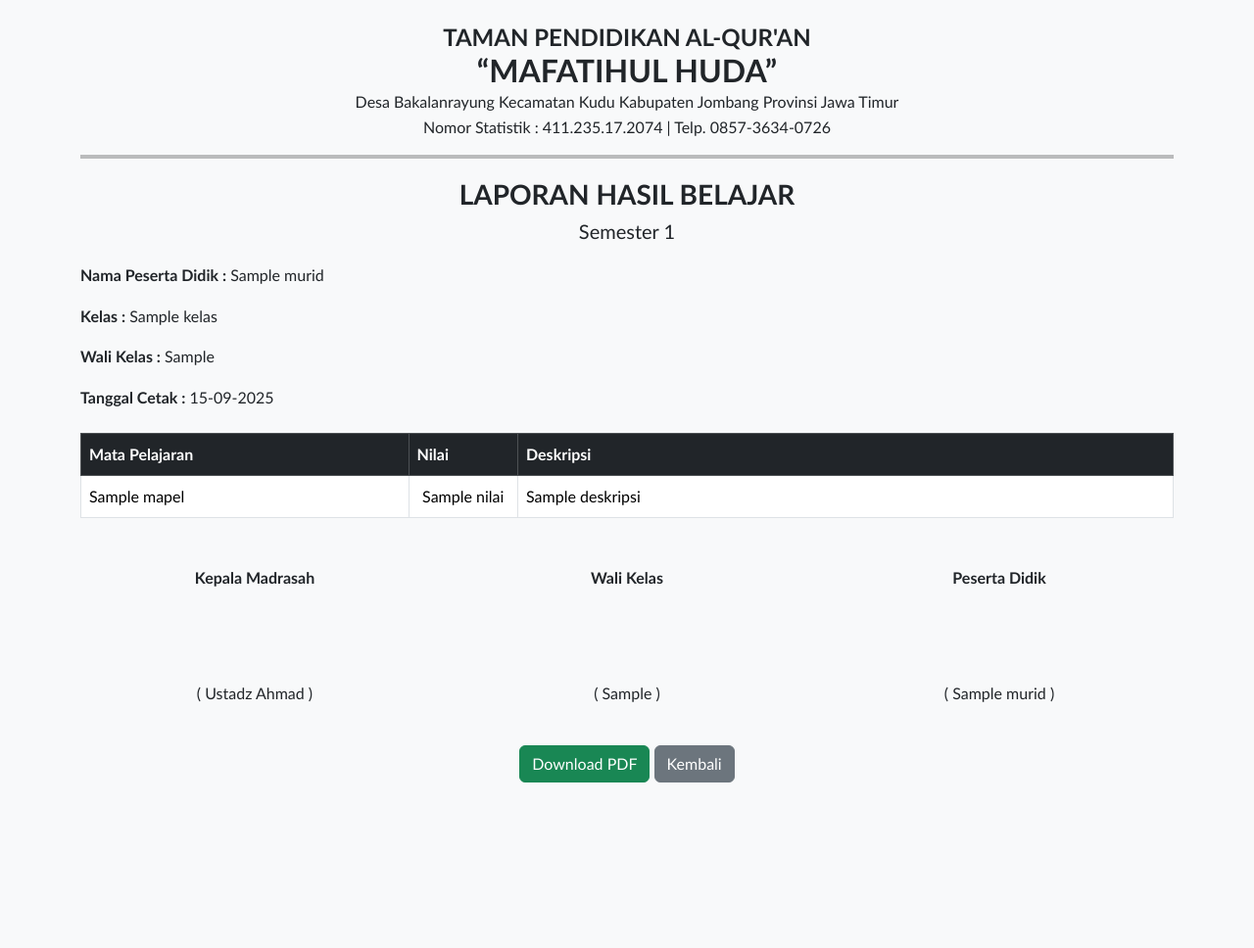
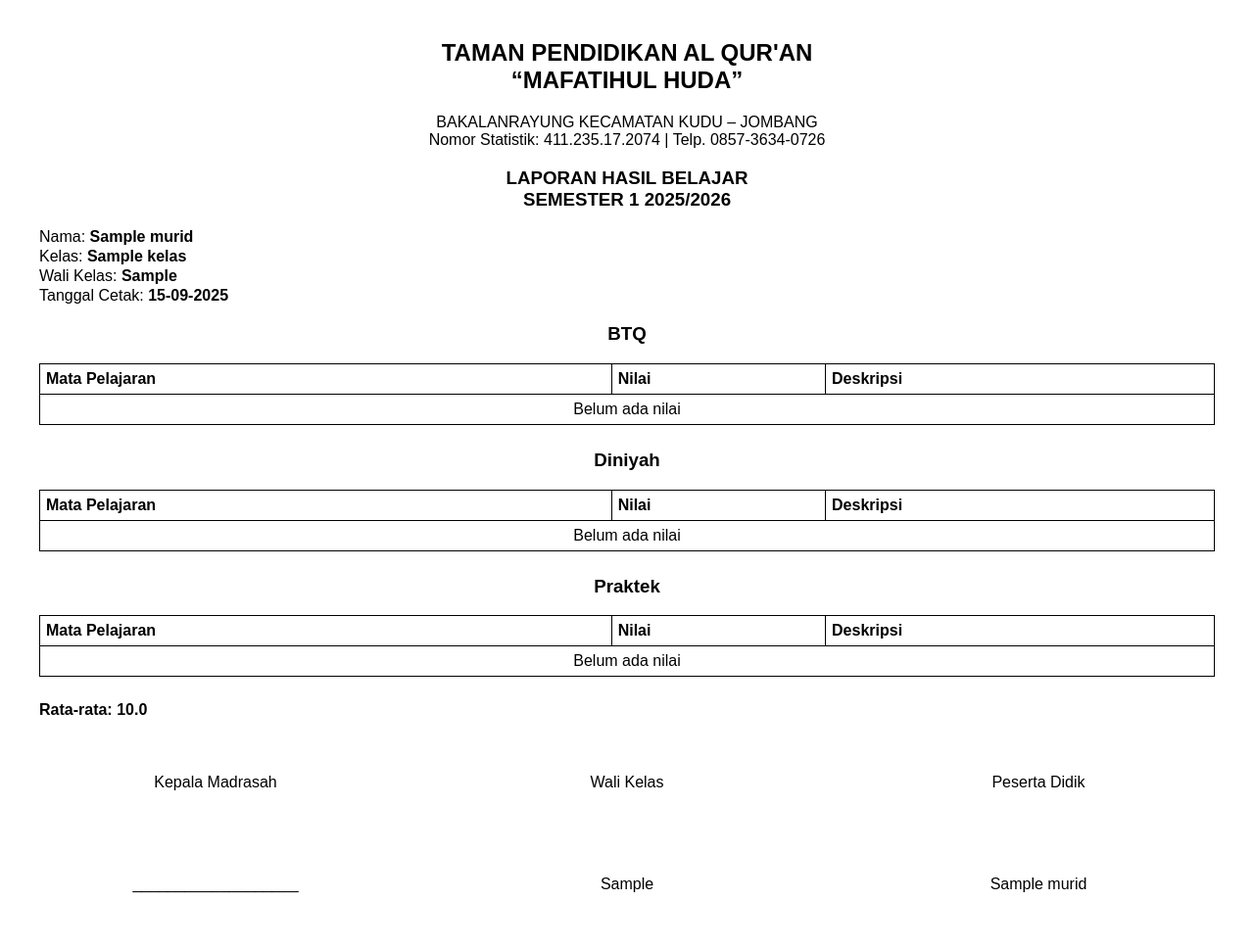
Before and after one commit to ulumuddin87/gitHubRailway, a Flask app: page /rapot/1/1 in a window 1280 px wide. Shown: the whole page at 98% size. Before the commit the page ends 799 px from the top, so only its background shows below. Run offline with Flask 3, Linux system fonts and the light colour scheme; a database or web service that is not in the repository returns one stand-in record (values such as "Sample title"); some libraries are stand-ins or nearby versions.

Commit message:
rapot goo

```diff
--- a/app.py
+++ b/app.py
@@ -498,22 +498,38 @@
         if not murid:
             return "Murid tidak ditemukan", 404
 
-        # Ambil nilai sesuai semester
+        # Tahun ajaran otomatis
+        now = datetime.now()
+        if now.month >= 7:
+            tahun_ajaran = f"{now.year}/{now.year + 1}"
+        else:
+            tahun_ajaran = f"{now.year - 1}/{now.year}"
+
+        # Ambil nilai sesuai semester + kategori mapel
+        # Asumsikan table 'mapel' ada kolom 'kategori' (BTQ, Diniyah, Praktek)
         cur.execute("""
-            SELECT n.nilai, n.deskripsi, m.nama AS mapel
-            FROM nilai n
-            JOIN mapel m ON m.id = n.mapel_id
-            WHERE n.murid_id = %s AND n.semester = %s
-            ORDER BY m.nama ASC
-        """, (murid_id, semester))
-        nilai_list = cur.fetchall()
+            SELECT n.nilai, n.deskripsi, m.nama AS mapel, m.kategori
+            FROM mapel m
+            LEFT JOIN nilai n
+                ON n.mapel_id = m.id AND n.murid_id = %s AND n.semester = %s AND n.tahun_ajaran = %s
+            ORDER BY m.kategori ASC, m.nama ASC
+        """, (murid_id, semester, tahun_ajaran))
+        nilai_list = []
+        for row in cur.fetchall():
+            nilai_list.append({
+                "mapel": row["mapel"],
+                "nilai": row["nilai"] if row["nilai"] is not None else 0,
+                "deskripsi": row["deskripsi"] if row["deskripsi"] else "Belum ada deskripsi",
+                "kategori": row["kategori"] if row["kategori"] else "Lain-lain"
+            })
 
         return render_template(
             "rapot.html",
             murid=murid,
             nilai_list=nilai_list,
             semester=semester,
-            now=datetime.now()
+            tahun_ajaran=tahun_ajaran,
+            now=now
         )
     finally:
         conn.close()
--- a/templates/rapot.html
+++ b/templates/rapot.html
@@ -2,96 +2,107 @@
 <html lang="id">
 <head>
     <meta charset="UTF-8">
-    <title>Rapot Semester {{ semester|default('') }}</title>
-    <link href="https://cdn.jsdelivr.net/npm/bootstrap@5.3.2/dist/css/bootstrap.min.css" rel="stylesheet">
+    <title>Rapot {{ murid.nama }} - Semester {{ semester }}</title>
     <style>
-        body { font-family: 'Calibri', sans-serif; line-height: 1.6; }
-        .kop-surat { text-align: center; margin-bottom: 20px; }
-        .kop-surat hr { border: 2px solid black; }
-        .rapot-title { text-align: center; margin: 20px 0; }
-        .table th, .table td { vertical-align: middle; }
+        body {
+            font-family: Arial, sans-serif;
+            margin: 40px;
+        }
+        h2, h3 {
+            text-align: center;
+        }
+        table {
+            width: 100%;
+            border-collapse: collapse;
+            margin-bottom: 25px;
+        }
+        th, td {
+            border: 1px solid #000;
+            padding: 6px;
+            text-align: left;
+        }
+        .center {
+            text-align: center;
+        }
+        .header-info p {
+            margin: 2px 0;
+        }
+        .ttd {
+            display: flex;
+            justify-content: space-between;
+            margin-top: 40px;
+        }
+        .ttd div {
+            width: 30%;
+            text-align: center;
+        }
     </style>
 </head>
-<body class="bg-light">
+<body>
 
-<div class="container py-4">
+    <h2>TAMAN PENDIDIKAN AL QUR'AN <br>“MAFATIHUL HUDA”</h2>
+    <p class="center">BAKALANRAYUNG KECAMATAN KUDU – JOMBANG<br>
+    Nomor Statistik: 411.235.17.2074 | Telp. 0857-3634-0726</p>
 
-    <!-- Kop Surat -->
-    <div class="kop-surat">
-        <h4 class="mb-0"><b>TAMAN PENDIDIKAN AL-QUR'AN</b></h4>
-        <h2 class="mb-0"><b>“MAFATIHUL HUDA”</b></h2>
-        <p class="mb-0">Desa Bakalanrayung Kecamatan Kudu Kabupaten Jombang Provinsi Jawa Timur</p>
-        <p class="mb-0">Nomor Statistik : 411.235.17.2074 | Telp. 0857-3634-0726</p>
-        <hr>
+    <h3>LAPORAN HASIL BELAJAR<br>SEMESTER {{ semester }} {{ tahun_ajaran }}</h3>
+
+    <div class="header-info">
+        <p>Nama: <strong>{{ murid.nama }}</strong></p>
+        <p>Kelas: <strong>{{ murid.kelas }}</strong></p>
+        <p>Wali Kelas: <strong>{{ murid.wali_kelas }}</strong></p>
+        <p>Tanggal Cetak: <strong>{{ now.strftime("%d-%m-%Y") }}</strong></p>
     </div>
 
-    <!-- Judul Rapot -->
-    <div class="rapot-title">
-        <h3><b>LAPORAN HASIL BELAJAR</b></h3>
-        <h5>Semester {{ semester|default('-') }}</h5>
-    </div>
-
-    <!-- Data Murid -->
-    <div class="mb-4">
-        <p><strong>Nama Peserta Didik :</strong> {{ murid.nama|default('-') }}</p>
-        <p><strong>Kelas :</strong> {{ murid.kelas|default('-') }}</p>
-        <p><strong>Wali Kelas :</strong> {{ murid.wali_kelas|default('-') }}</p>
-        <p><strong>Tanggal Cetak :</strong> {{ now.strftime("%d-%m-%Y") }}</p>
-    </div>
-
-    <!-- Tabel Nilai -->
-    <table class="table table-bordered">
-        <thead class="table-dark">
+    {% set kategori_list = ['BTQ', 'Diniyah', 'Praktek'] %}
+    {% for kategori in kategori_list %}
+        <h3>{{ kategori }}</h3>
+        <table>
+            <thead>
                 <tr>
-                <th style="width:30%;">Mata Pelajaran</th>
-                <th style="width:10%;">Nilai</th>
+                    <th>Mata Pelajaran</th>
+                    <th>Nilai</th>
                     <th>Deskripsi</th>
                 </tr>
             </thead>
             <tbody>
-        {% if nilai_list and nilai_list|length > 0 %}
-            {% for n in nilai_list %}
+                {% set kategori_nilai = nilai_list | selectattr("kategori", "equalto", kategori) | list %}
+                {% if kategori_nilai %}
+                    {% for n in kategori_nilai %}
                     <tr>
-                    <td>{{ n.mapel|default('-') }}</td>
-                    <td class="text-center">{{ n.nilai|default('-') }}</td>
-                    <td>{{ n.deskripsi|default('-') }}</td>
+                        <td>{{ n.mapel }}</td>
+                        <td>{{ n.nilai }}</td>
+                        <td>{{ n.deskripsi }}</td>
                     </tr>
                     {% endfor %}
                 {% else %}
-            <tr>
-                <td colspan="3" class="text-center text-muted">Belum ada nilai</td>
-            </tr>
+                    <tr><td colspan="3" class="center">Belum ada nilai</td></tr>
                 {% endif %}
             </tbody>
         </table>
+    {% endfor %}
 
-    <!-- Tanda Tangan -->
-    <div class="row text-center mt-5">
-        <div class="col">
-            <p><b>Kepala Madrasah</b></p>
-            <br><br><br>
-            <p>( Ustadz Ahmad )</p>
+    {% set all_nilai = nilai_list | map(attribute='nilai') | list %}
+    {% if all_nilai %}
+        {% set rata_rata = (all_nilai | sum / all_nilai|length) | round(2) %}
+    {% else %}
+        {% set rata_rata = 0 %}
+    {% endif %}
+    <p><strong>Rata-rata: {{ rata_rata }}</strong></p>
+
+    <div class="ttd">
+        <div>
+            <p>Kepala Madrasah</p><br><br><br>
+            <p>___________________</p>
         </div>
-        <div class="col">
-            <p><b>Wali Kelas</b></p>
-            <br><br><br>
-            <p>( {{ murid.wali_kelas|default('-') }} )</p>
+        <div>
+            <p>Wali Kelas</p><br><br><br>
+            <p>{{ murid.wali_kelas }}</p>
         </div>
-        <div class="col">
-            <p><b>Peserta Didik</b></p>
-            <br><br><br>
-            <p>( {{ murid.nama|default('-') }} )</p>
+        <div>
+            <p>Peserta Didik</p><br><br><br>
+            <p>{{ murid.nama }}</p>
         </div>
     </div>
 
-    <!-- Tombol -->
-    <div class="mt-4 text-center">
-        <a href="{{ url_for('rapot_pdf', murid_id=murid.id, semester=semester) }}" class="btn btn-success">
-            Download PDF
-        </a>
-        <a href="{{ url_for('data_murid') }}" class="btn btn-secondary">Kembali</a>
-    </div>
-
-</div>
 </body>
 </html>
```
Lines whose indentation alone changed are shown as unchanged.
